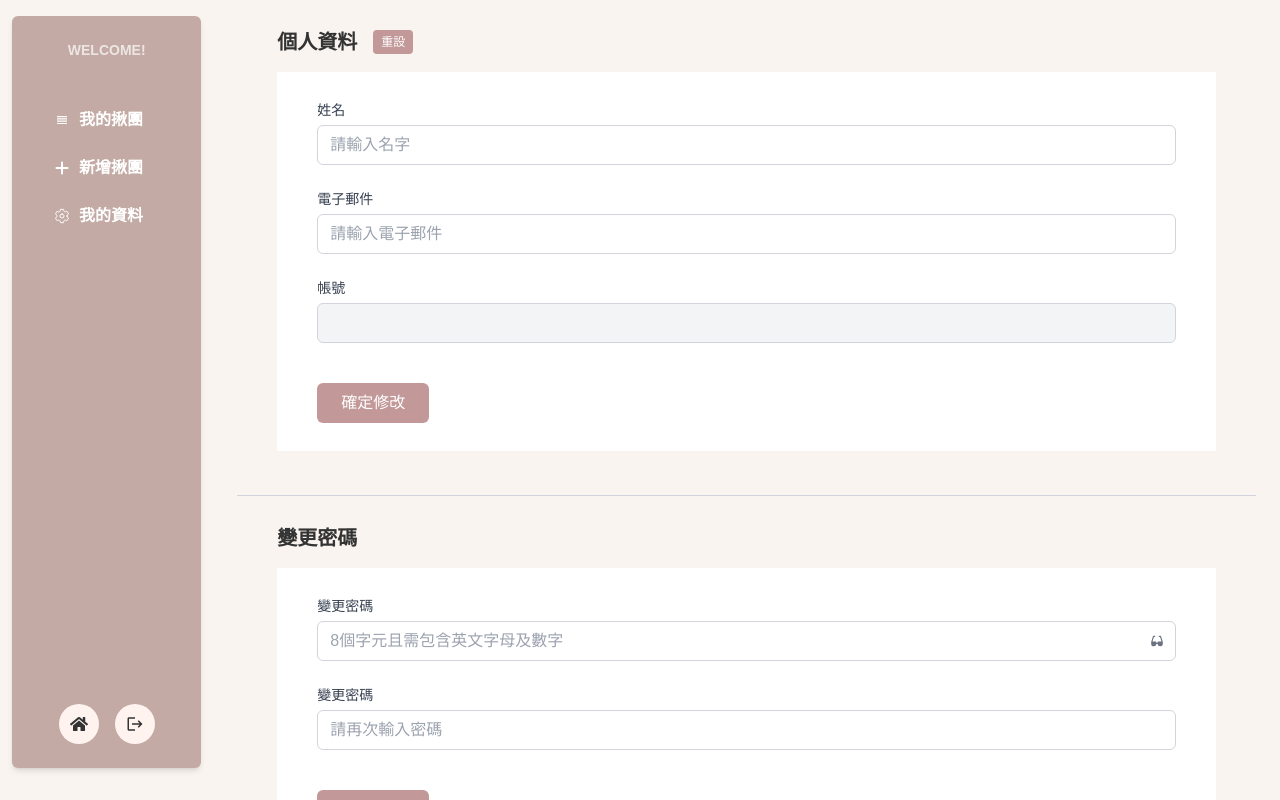
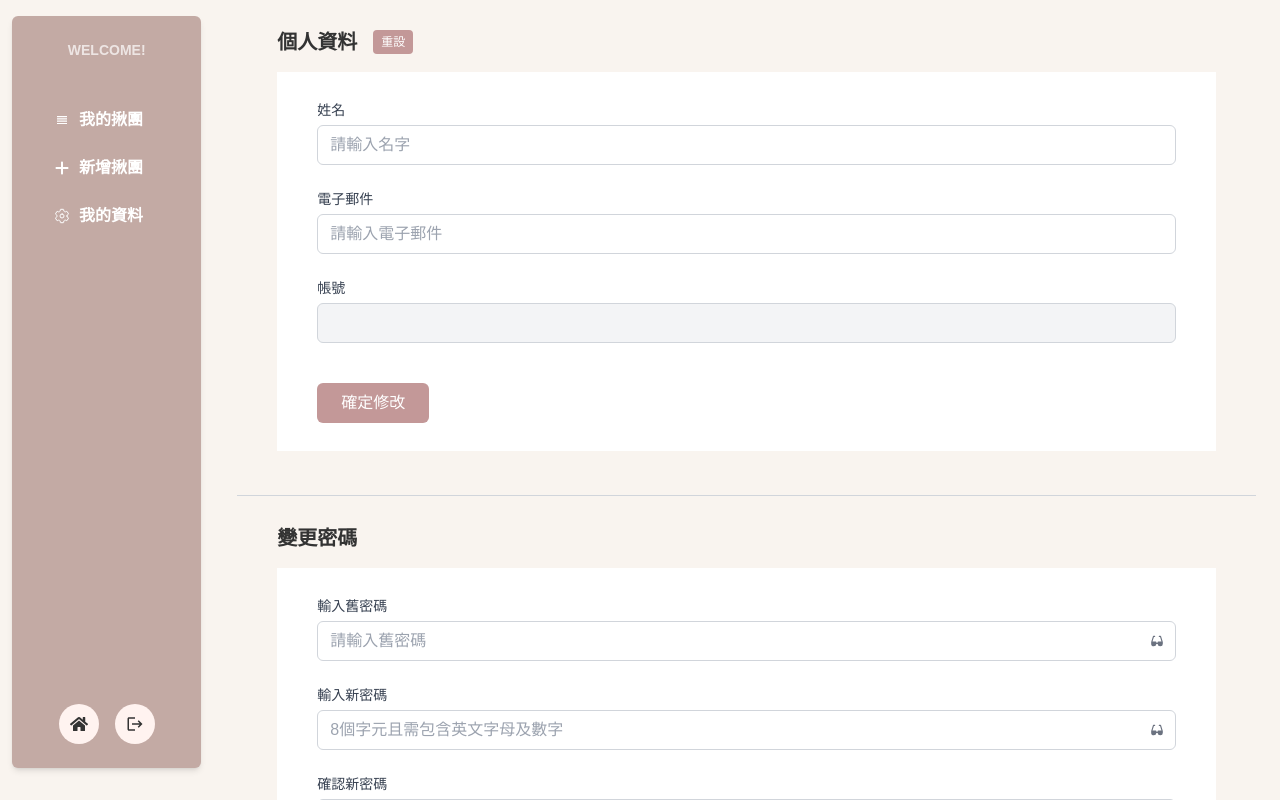
Before and after one commit to yijing0310/order-front, a Next.js app: page /member-center/profile in a window 1280 px wide. Shown: the top 800 px of the page. Built offline with nearby package versions, Linux system fonts and the light colour scheme; no server answers.

Commit message:
完成密碼修改功能

```diff
--- a/app/member-center/profile/_components/change-password.js
+++ b/app/member-center/profile/_components/change-password.js
@@ -1,25 +1,34 @@
 "use client";
 import React, { useState } from "react";
+import { useRouter } from "next/navigation";
 import { TbEyeglass2, TbEyeglassFilled } from "react-icons/tb";
 import { IoIosCheckmarkCircle, IoIosCloseCircle } from "react-icons/io";
+import { PASSWORD_EDIT_POST } from "@/config/api-path";
+import { useAuth } from "@/context/auth.js";
+import { editPasswordschema } from "@/utils/schema/editPasswordschema";
+import { ToastContainer, toast } from "react-toastify";
+import "react-toastify/dist/ReactToastify.css";
 
 export default function ChangePasswordForm() {
+    const router = useRouter()
+    const { auth, getAuthHeader, logout } = useAuth();
     const [showPassword, setShowPassword] = useState(false);
+    const [showOldPassword, setShowOldPassword] = useState(false);
 
     const [formData, setFormData] = useState({
+        oldpassword: "",
         password: "",
         passwordCheck: "",
     });
     const [error, setError] = useState("");
+    const [generalError, setGeneralError] = useState("");
     const handleChange = (e) => {
         const { name, value } = e.target;
-
         setFormData((prev) => {
             const newFormData = {
                 ...prev,
                 [name]: value,
             };
-
             if (
                 (name === "password" || name === "passwordCheck") &&
                 newFormData.password &&
@@ -41,22 +50,107 @@ export default function ChangePasswordForm() {
             return newFormData;
         });
     };
+    const notify = () => {
+        toast.success("修改成功 ! 請重新登入");
+    };
+    const handleSubmit = async (e) => {
+        e.preventDefault();
+        const zResult = editPasswordschema.safeParse(formData);
+        if (!zResult.success) {
+            const newError = {
+                oldpassword: "",
+                password: "",
+                passwordCheck: "",
+            };
+            const errMap = new Map();
 
-    const handleSubmit = (e) => {
-        e.preventDefault();
-
+            zResult.error?.issues.forEach((item) => {
+                const pathKey = item.path[0];
+                if (!errMap.has(pathKey)) {
+                    errMap.set(pathKey, item.message);
+                    newError[pathKey] = item.message;
+                }
+            });
+            setError(newError);
+            return;
+        }
+        try {
+            const r = await fetch(PASSWORD_EDIT_POST, {
+                method: "post",
+                headers: {
+                    "Content-Type": "application/json",
+                    ...getAuthHeader(),
+                },
+                body: JSON.stringify(formData),
+            });
+            if (!r.ok) {
+                throw new Error("fail to edit password");
+            }
+            const result = await r.json();
+            setError(result.error);
+            if (result.success) {
+                setError({});
+                setGeneralError("");
+                setFormData({});
+                notify();
+                setTimeout(() => {
+                    logout();
+                }, 1000);
+                setTimeout(() => {
+                    router.push("/login");
+                }, 2000);
+            } else {
+                setGeneralError(result.message);
+            }
+        } catch (err) {
+            setError("發送請求時發生錯誤:", error);
+        }
     };
     return (
         <div className="bg-white py-4 md:py-7 px-4 md:px-8 xl:px-10 mb-4">
             {/* 表單內容 */}
             <form className="space-y-6 " onSubmit={handleSubmit} method="post">
+                {/* old密碼欄位 */}
+                <div className="flex flex-col relative">
+                    <label
+                        htmlFor="oldpassword"
+                        className="mb-1 text-sm font-medium text-gray-700"
+                    >
+                        輸入舊密碼
+                        {/* ERROR */}
+                        <div className="text-[12px] text-red-500 h-3 mt-2 ml-3 inline pb-1 ">
+                            {error.oldpassword}
+                        </div>
+                    </label>
+                    <input
+                        type={showOldPassword ? "text" : "password"}
+                        id="oldpassword"
+                        name="oldpassword"
+                        placeholder="請輸入舊密碼"
+                        className="h-10 px-3 rounded-md border border-gray-300 bg-white placeholder-gray-400 focus:outline-none focus:ring-2 focus:ring-primary focus:border-transparent transition-all"
+                        value={formData.oldpassword}
+                        onChange={handleChange}
+                        maxLength={20}
+                    />
+                    <button
+                        type="button"
+                        className="absolute right-3 top-[38px] text-sm text-gray-500 hover:text-gray-800"
+                        onClick={() => setShowOldPassword(!showOldPassword)}
+                    >
+                        {showOldPassword ? (
+                            <TbEyeglass2 />
+                        ) : (
+                            <TbEyeglassFilled />
+                        )}
+                    </button>
+                </div>
                 {/* 密碼欄位 */}
                 <div className="flex flex-col relative">
                     <label
                         htmlFor="password"
                         className="mb-1 text-sm font-medium text-gray-700"
                     >
-                        變更密碼
+                        輸入新密碼
                         {/* ERROR */}
                         <div className="text-[12px] text-red-500 h-3 mt-2 ml-3 inline pb-1 ">
                             {error.password}
@@ -87,7 +181,7 @@ export default function ChangePasswordForm() {
                         htmlFor="passwordCheck"
                         className="mb-1 text-sm font-medium text-gray-700"
                     >
-                        變更密碼
+                        確認新密碼
                         {/* ERROR */}
                         <div className="text-[12px] text-red-500 h-3 mt-2 ml-3 inline pb-1 ">
                             {error.passwordCheck}
@@ -97,7 +191,7 @@ export default function ChangePasswordForm() {
                         type={showPassword ? "text" : "password"}
                         id="passwordCheck"
                         name="passwordCheck"
-                        placeholder="請再次輸入密碼"
+                        placeholder="請再次輸入新密碼"
                         className="h-10 px-3 rounded-md border border-gray-300 bg-white placeholder-gray-400 focus:outline-none focus:ring-2 focus:ring-primary focus:border-transparent transition-all"
                         value={formData.passwordCheck}
                         onChange={handleChange}
@@ -122,8 +216,24 @@ export default function ChangePasswordForm() {
                     >
                         確定修改
                     </button>
+                    {/* ERROR */}
+                    <div className="text-[12px] text-red-500 h-3 mt-2 ml-3 inline pb-1 ">
+                        {generalError}
+                    </div>
                 </div>
             </form>
+            <ToastContainer
+                position="top-right"
+                autoClose={3000}
+                hideProgressBar
+                newestOnTop={false}
+                closeOnClick
+                rtl={false}
+                pauseOnFocusLoss
+                draggable
+                pauseOnHover
+                theme="light"
+            />
         </div>
     );
 }
--- a/config/api-path.js
+++ b/config/api-path.js
@@ -7,6 +7,8 @@ export const REGISTER_POST = `${API_SERVER}/admin/register/api`
 export const PROFILE_GET = `${API_SERVER}/admin/profile/api`
 // 修改用戶資訊
 export const PROFILE_EDIT_POST = `${API_SERVER}/admin/editProfile/api`
+// 修改密碼
+export const PASSWORD_EDIT_POST = `${API_SERVER}/admin/editPassword/api`
 // 我的揪團
 export const GROUP_GET = `${API_SERVER}/group/api`
 // 新增揪團
--- /dev/null
+++ b/utils/schema/editPasswordschema.js
@@ -0,0 +1,22 @@
+import { z } from "zod";
+
+export const editPasswordschema  = z
+    .object({
+        oldpassword: z.string().min(1, { message: "請輸入舊密碼" }),
+        password: z
+            .string()
+            .min(1, { message: "請輸入新密碼" })
+            .min(8, {
+                message:
+                    "密碼至少8個字元且需包含英文字母及數字",
+            })
+            .regex(/^(?=.*[A-Za-z])(?=.*\d).{8,}$/, {
+                message:
+                    "密碼至少8個字元且需包含英文字母及數字",
+            }),
+        passwordCheck: z.string().min(1, { message: "請再次輸入新密碼" }),
+    })
+    .refine((data) => data.password === data.passwordCheck, {
+        message: "密碼不一致",
+        path: ["passwordCheck"],
+    });
```
